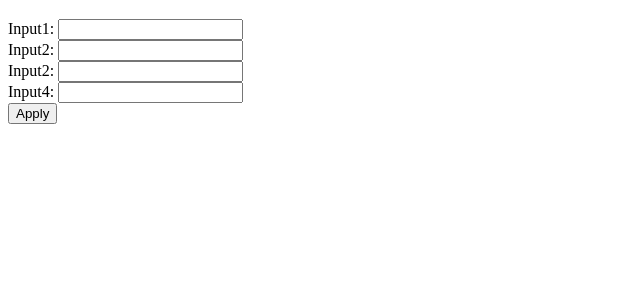
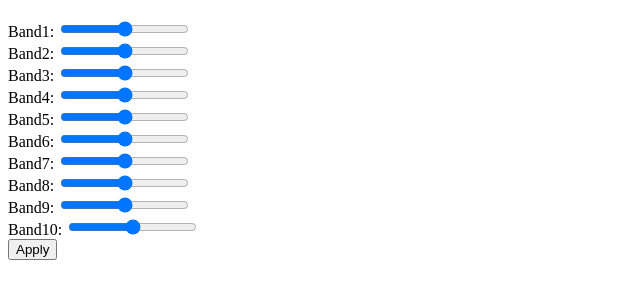
Before and after one commit to jshackers/web-equalizer, a plain HTML site: page app/index.html in a window 1280 px wide. Shown: the part 61-360 px from the top of the page, without its empty margins (0-640 px from the left). Drawn offline with Linux system fonts and the light colour scheme.

Commit message:
Range input for 10 bands

```diff
--- a/app/index.html
+++ b/app/index.html
@@ -5,10 +5,16 @@
   </head>
   <body>
     <h1>Hello world</h1>
-    Input1: <input id="input-1"></br>
-    Input2: <input id="input-2"></br>
-    Input2: <input id="input-3"></br>
-    Input4: <input id="input-4"></br>
+    Band1: <input id="input-1" type="range" min="0" max="1" step="0.05" value="0.5"><br>
+    Band2: <input id="input-2" type="range" min="0" max="1" step="0.05" value="0.5"><br>
+    Band3: <input id="input-3" type="range" min="0" max="1" step="0.05" value="0.5"><br>
+    Band4: <input id="input-4" type="range" min="0" max="1" step="0.05" value="0.5"><br>
+    Band5: <input id="input-5" type="range" min="0" max="1" step="0.05" value="0.5"><br>
+    Band6: <input id="input-6" type="range" min="0" max="1" step="0.05" value="0.5"><br>
+    Band7: <input id="input-7" type="range" min="0" max="1" step="0.05" value="0.5"><br>
+    Band8: <input id="input-8" type="range" min="0" max="1" step="0.05" value="0.5"><br>
+    Band9: <input id="input-9" type="range" min="0" max="1" step="0.05" value="0.5"><br>
+    Band10: <input id="input-10" type="range" min="0" max="1" step="0.5" value="0.5"></br>
     <button>Apply</button>
   </body>
 </html>
```
